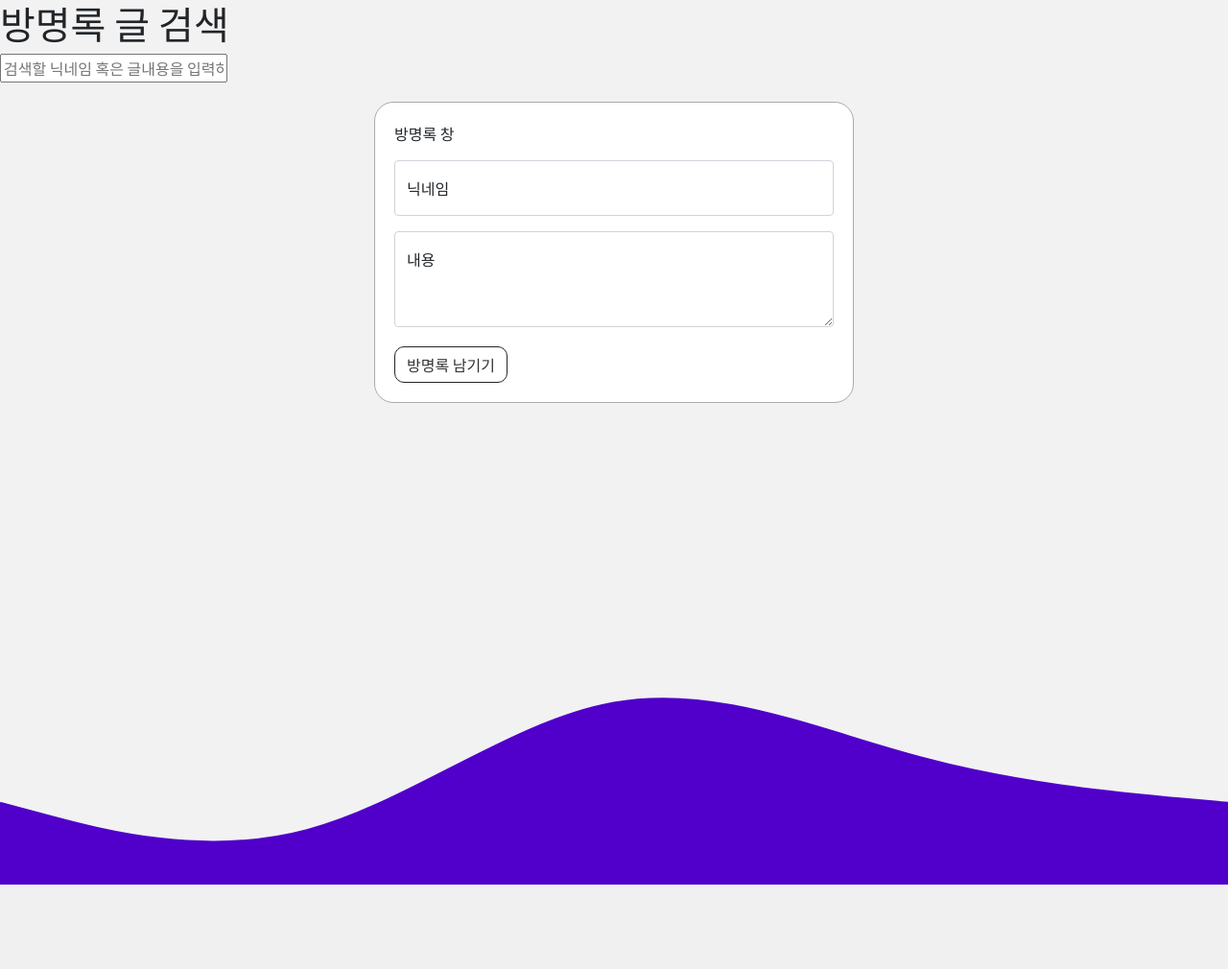
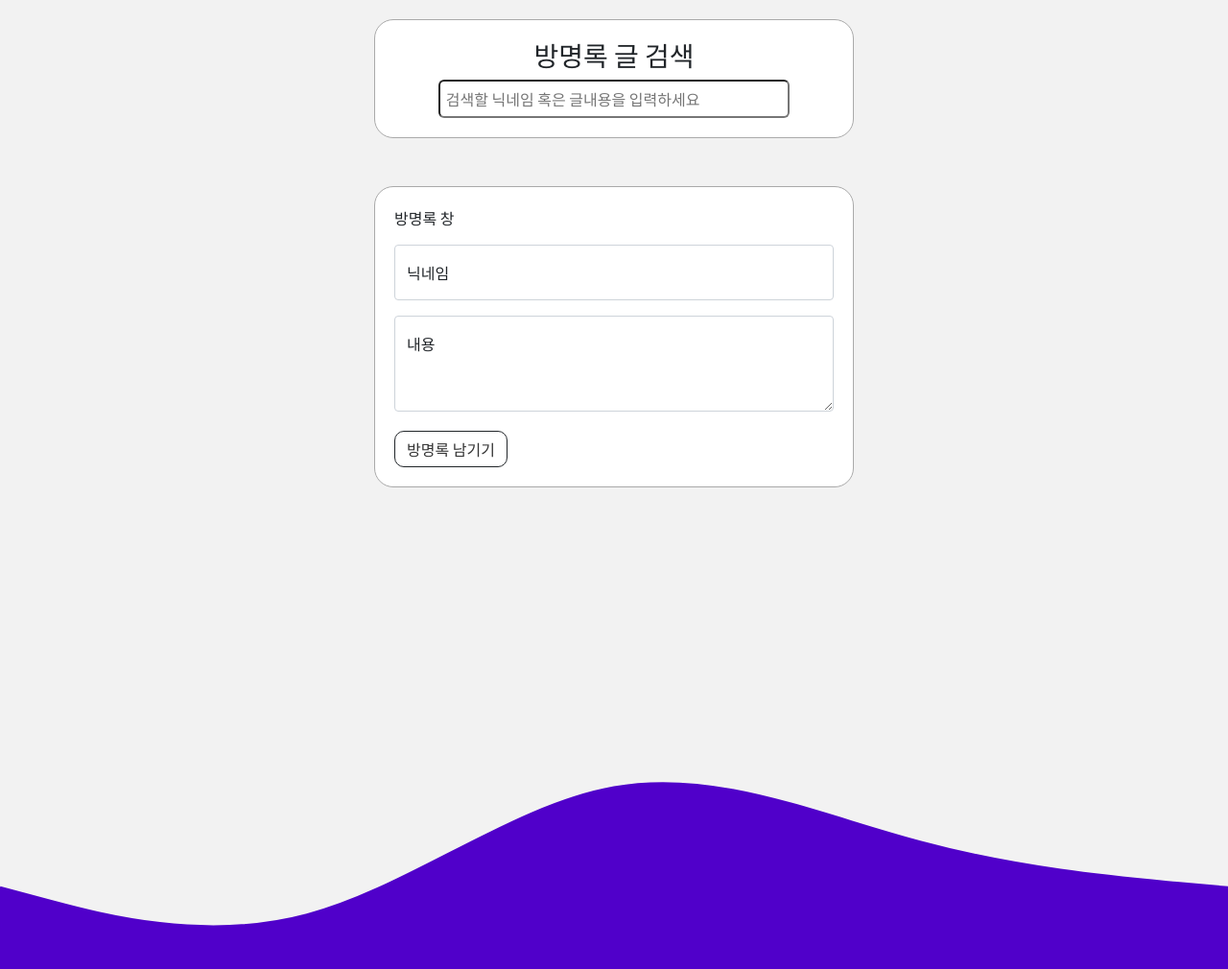
Before and after one commit to hobak12/webpage1, a Flask app: page /guestBook in a window 1280 px wide. Shown: the part 300-1310 px from the top of the page at 96% size. Before the commit the page ends 1222 px from the top, so only its background shows below. Run offline with Flask 2, Linux system fonts and the light colour scheme; data that the repository does not hold is empty.

Commit message:
글검색기능의 CSS만 추가
add 글검색기능의 CSS

```diff
--- a/templates/guestBook.html
+++ b/templates/guestBook.html
@@ -3,9 +3,10 @@
 <head>
     <meta charset="UTF-8">
     <meta name="viewport" content="width=device-width, initial-scale=1, shrink-to-fit=no">
-    <meta property="og:title" content="Doja Cat Fan Book" />
-    <meta property="og:description" content="leave your supporting comments." />
-    <meta property="og:image" content="https://img1.daumcdn.net/thumb/R1280x0/?scode=mtistory2&fname=https%3A%2F%2Fblog.kakaocdn.net%2Fdn%2Fdi8QuP%2FbtrOkdpti7F%2FFIGsll9PpkjrH3fOJMSqc0%2Fimg.jpg" />
+    <meta property="og:title" content="Doja Cat Fan Book"/>
+    <meta property="og:description" content="leave your supporting comments."/>
+    <meta property="og:image"
+          content="https://img1.daumcdn.net/thumb/R1280x0/?scode=mtistory2&fname=https%3A%2F%2Fblog.kakaocdn.net%2Fdn%2Fdi8QuP%2FbtrOkdpti7F%2FFIGsll9PpkjrH3fOJMSqc0%2Fimg.jpg"/>
 
 
     <link href="https://cdn.jsdelivr.net/npm/bootstrap@5.0.2/dist/css/bootstrap.min.css" rel="stylesheet"
@@ -17,7 +18,8 @@
     <!-- CSS link -->
     <link rel="stylesheet" href="../static/css/guest.css">
     <!-- Google Font cdn -->
-    <link href="https://fonts.googleapis.com/css2?family=Noto+Sans+KR:wght@100;300;400;700&display=swap" rel="stylesheet">
+    <link href="https://fonts.googleapis.com/css2?family=Noto+Sans+KR:wght@100;300;400;700&display=swap"
+          rel="stylesheet">
 
     <script type="text/javascript" src="../static/js/common.js"></script>
     <script type="text/javascript" src="../static/js/guestBook.js"></script>
@@ -37,6 +39,7 @@
             justify-content: center;
             align-items: center;
         }
+
         .mypost {
             padding: 20px;
             margin: 20px auto 50px auto;
@@ -47,9 +50,11 @@
             background: #fff;
             transition-duration: .3s;
         }
+
         .mypost:hover {
             box-shadow: 5px 5px 10px #333;
         }
+
         .mypost1 {
             padding: 20px;
             margin: 20px auto 20px auto;
@@ -58,19 +63,39 @@
             box-shadow: 0px 0px 3px 0px black;
             display: none;
         }
+
         .mycard {
             width: 95%;
             max-width: 500px;
             margin: auto;
         }
+
         .mypost > button {
             margin-top: 20px;
         }
+
         .mytemp {
             font-size: 16px;
             position: relative;
             top: 80px;
         }
+
+        {#글검색기능css#}
+        .header {
+            text-align: center;
+        }
+
+        #fil {
+            padding: 6px;
+            width: 80%;
+            border-radius: 6px;
+        }
+
+        #fil:focus {
+            outline: none;
+        }
+
+        {#글검색기능css#}
     </style>
 </head>
 
@@ -82,9 +107,9 @@
 
 <!--글검색기능-->
 
-        <div class="searchbox">
+<div class="mypost">
     <div class="header">
-                <h1>방명록 글 검색</h1>
+        <h3>방명록 글 검색</h3>
         <input type="text" id="fil" placeholder="검색할 닉네임 혹은 글내용을 입력하세요"/>
     </div>
 </div>
@@ -96,7 +121,8 @@
         <label for="guestBookName">닉네임</label>
     </div>
     <div class="form-floating">
-                            <textarea class="form-control" placeholder="내용을 작성해주세요" id="guestBookContents" name="guestBookContents"
+                            <textarea class="form-control" placeholder="내용을 작성해주세요" id="guestBookContents"
+                                      name="guestBookContents"
                                       style="height: 100px"></textarea>
         <label for="guestBookContents">내용</label>
     </div>
@@ -104,9 +130,11 @@
 </div>
 <div class="mycard" id="cards-box">
 </div>
-        <svg id="waves_svg" xmlns="http://www.w3.org/2000/svg" viewBox="0 0 1440 320"><path fill="#" fill-opacity="1" d="M0,224L60,240C120,256,240,288,360,256C480,224,600,128,720,106.7C840,85,960,139,1080,170.7C1200,203,1320,213,1380,218.7L1440,224L1440,320L1380,320C1320,320,1200,320,1080,320C960,320,840,320,720,320C600,320,480,320,360,320C240,320,120,320,60,320L0,320Z"></path></svg>
+<svg id="waves_svg" xmlns="http://www.w3.org/2000/svg" viewBox="0 0 1440 320">
+    <path fill="#" fill-opacity="1"
+          d="M0,224L60,240C120,256,240,288,360,256C480,224,600,128,720,106.7C840,85,960,139,1080,170.7C1200,203,1320,213,1380,218.7L1440,224L1440,320L1380,320C1320,320,1200,320,1080,320C960,320,840,320,720,320C600,320,480,320,360,320C240,320,120,320,60,320L0,320Z"></path>
+</svg>
 </body>
 
 
-
 </html>
```
Lines whose indentation alone changed are shown as unchanged.
